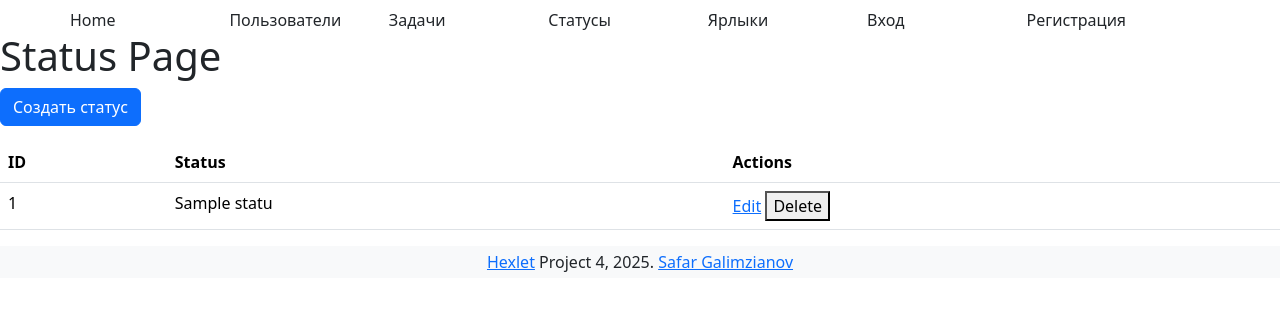
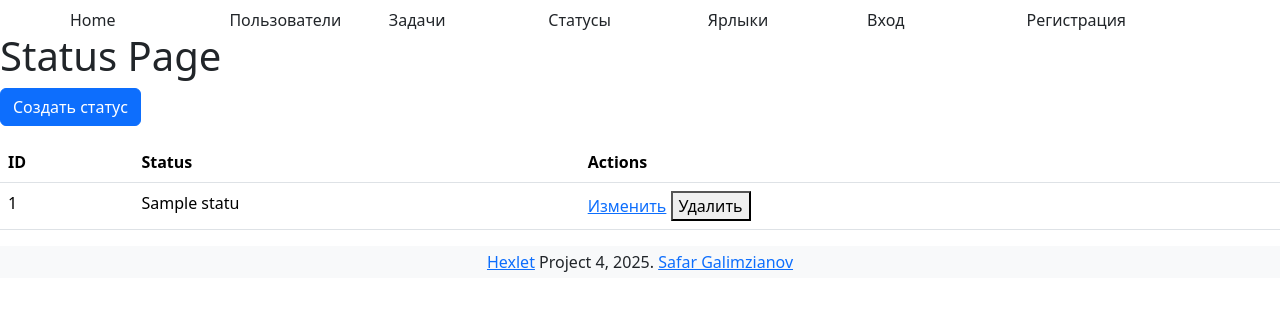
Before and after one commit to SafarGalimzianov/python-project-52, a Django app: page /statuses/ in a window 1280 px wide. Shown: the top 311 px of the page. Run offline with Django 5.2, Linux system fonts and the light colour scheme; tables that the repository leaves empty hold one stand-in row (values such as "Sample post").

Commit message:
1.8.?: ...

```diff
--- a/task_manager/templates/test.html
+++ b/task_manager/templates/test.html
@@ -52,10 +52,10 @@
           <td>{{ status.id }}</td>
           <td>{{ status.name }}</td>
           <td>
-            <a href="{% url 'status_update' status.id %}">Edit</a>
+            <a href="{% url 'status_update' status.id %}">Изменить</a>
             <form method="post" action="{% url 'status_delete' status.id %}" style="display:inline;">
               {% csrf_token %}
-              <button type="submit" onclick="return confirm('Delete this status?');">Delete</button>
+              <button type="submit" onclick="return confirm('Delete this status?');">Удалить</button>
             </form>
           </td>
         </tr>
```
